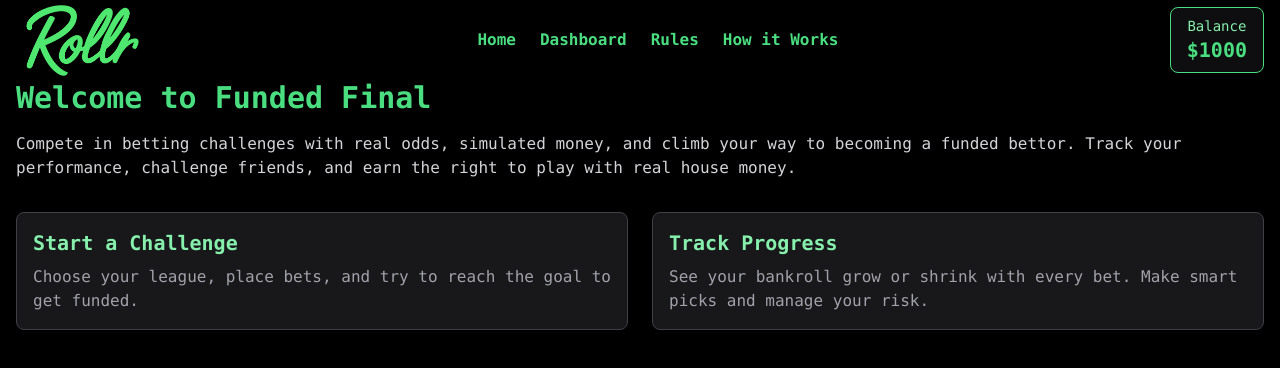
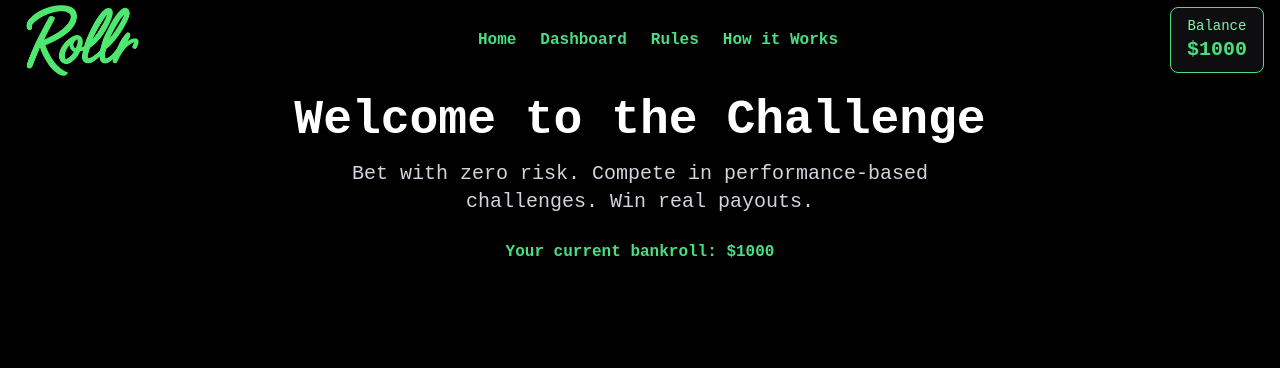
Before and after one commit to chipotleman/fundedfinal, a Next.js app: page /home in a window 1280 px wide. Shown: the top 368 px of the page. Built offline with nearby package versions, Linux system fonts and the light colour scheme.

Commit message:
Update home.js

```diff
--- a/pages/home.js
+++ b/pages/home.js
@@ -1,25 +1,20 @@
-import TopNavbar from '../components/TopNavbar';
+// pages/home.js
+import React from "react";
 
-export default function Home({ bankroll = 0, selectedBets = [] }) {
+const Home = ({ selectedBets = [], bankroll = 1000 }) => {
   return (
-    <div className="bg-black text-white min-h-screen font-mono">
-      <TopNavbar bankroll={bankroll} selectedBets={selectedBets} />
-      <div className="pt-[80px] px-4">
-        <h1 className="text-3xl font-bold text-green-400 mb-4">Welcome to Funded Final</h1>
-        <p className="text-zinc-300 mb-4">
-          Compete in betting challenges with real odds, simulated money, and climb your way to becoming a funded bettor. Track your performance, challenge friends, and earn the right to play with real house money.
-        </p>
-        <div className="grid sm:grid-cols-2 gap-6 mt-8">
-          <div className="bg-zinc-900 p-4 rounded-lg border border-zinc-700">
-            <h2 className="text-xl text-green-300 font-semibold mb-2">Start a Challenge</h2>
-            <p className="text-zinc-400">Choose your league, place bets, and try to reach the goal to get funded.</p>
-          </div>
-          <div className="bg-zinc-900 p-4 rounded-lg border border-zinc-700">
-            <h2 className="text-xl text-green-300 font-semibold mb-2">Track Progress</h2>
-            <p className="text-zinc-400">See your bankroll grow or shrink with every bet. Make smart picks and manage your risk.</p>
-          </div>
-        </div>
-      </div>
+    <div className="min-h-screen bg-black text-white pt-24 px-6 sm:px-12 lg:px-32 text-center">
+      <h1 className="text-4xl sm:text-5xl font-extrabold neon-text mb-4">
+        Welcome to the Challenge
+      </h1>
+      <p className="text-lg sm:text-xl text-gray-300 max-w-2xl mx-auto">
+        Bet with zero risk. Compete in performance-based challenges. Win real payouts.
+      </p>
+      <p className="text-green-400 mt-6 font-semibold">
+        Your current bankroll: ${bankroll}
+      </p>
     </div>
   );
-}
+};
+
+export default Home;
```
